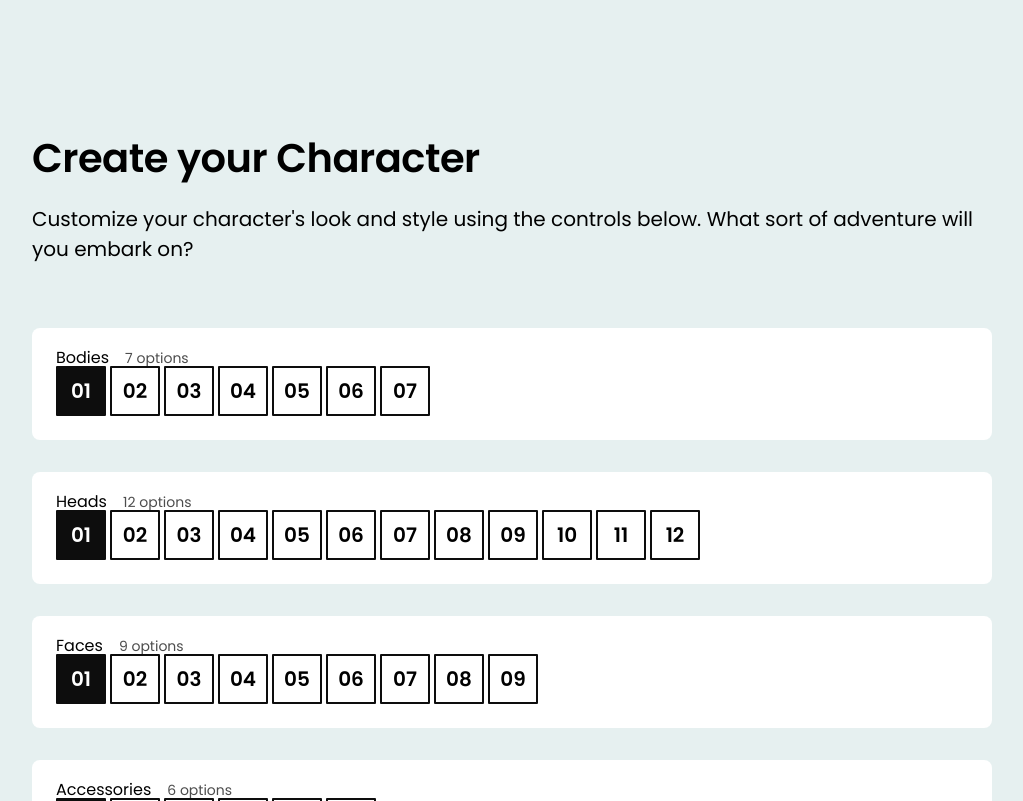
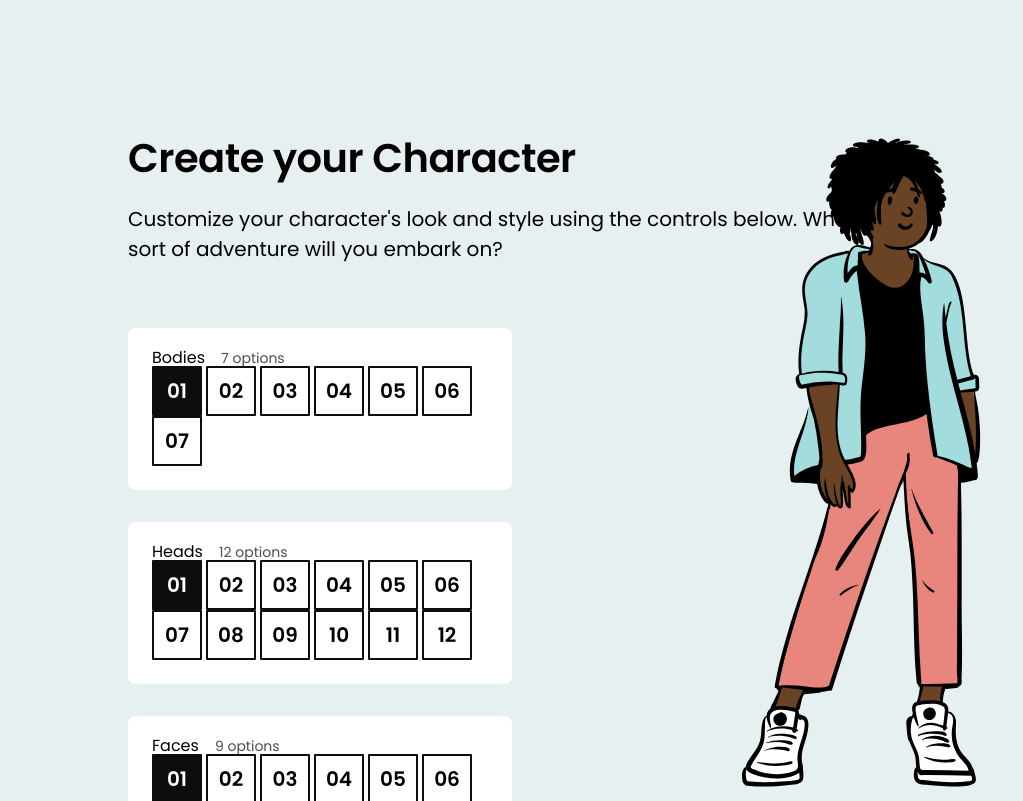
Before and after one commit to JayDouglass/character-creator, a React (Vite) app: page / in a window 1280 px wide. Shown: the top 801 px of the page, without its empty margins (128-1151 px from the left). Built offline with nearby package versions, Linux system fonts and the light colour scheme.

Commit message:
exercise 2: fixed position character

```diff
--- a/package.json
+++ b/package.json
@@ -8,6 +8,8 @@
     "build": "tsc && vite build",
     "lint": "eslint src --ext ts,tsx --report-unused-disable-directives --max-warnings 0",
     "lint:fix": "npm run lint -- --fix",
+    "prettier:check": "npx prettier --check src",
+    "prettier:fix": "npx prettier --write src",
     "preview": "vite preview"
   },
   "dependencies": {
--- a/src/components/Character/Character.jsx
+++ b/src/components/Character/Character.jsx
@@ -9,13 +9,14 @@ function Character({
   accessory,
   skinColor,
   clothesColor,
+  className
 }) {
   return (
     <svg
       xmlns="http://www.w3.org/2000/svg"
       fill="none"
       viewBox="0 0 1935 3033"
-      className={styles.character}
+      className={`${styles.character} ${className}`}
     >
       <g>
         {/* Bodies */}
--- a/src/components/CharacterEditor/CharacterEditor.jsx
+++ b/src/components/CharacterEditor/CharacterEditor.jsx
@@ -30,7 +30,7 @@ function App() {
 
   return (
     <main className={styles.characterEditor}>
-      <MaxWidthWrapper className={styles.maxWidthWrapper}>
+      <MaxWidthWrapper className={`${styles.maxWidthWrapper} max-w-[65%]`}>
         <header className={styles.header}>
           <h1 className={styles.title}>Create your Character</h1>
           <p className={styles.description}>
@@ -38,7 +38,7 @@ function App() {
             controls below. What sort of adventure will you embark on?{' '}
           </p>
         </header>
-        <div className={styles.controlColumn}>
+        <div className={`${styles.controlColumn} max-w-[50%]`}>
           <ControlPane
             title="Bodies"
             options={bodyOptions}
@@ -78,8 +78,9 @@ function App() {
         </div>
       </MaxWidthWrapper>
 
-      <div className={styles.characterWrapper}>
+      <div className={`${styles.characterWrapper} fixed top-[128px] bottom-0 right-0`}>
         <Character
+          className="min-h-[500px]"
           body={body}
           head={head}
           face={face}
```
